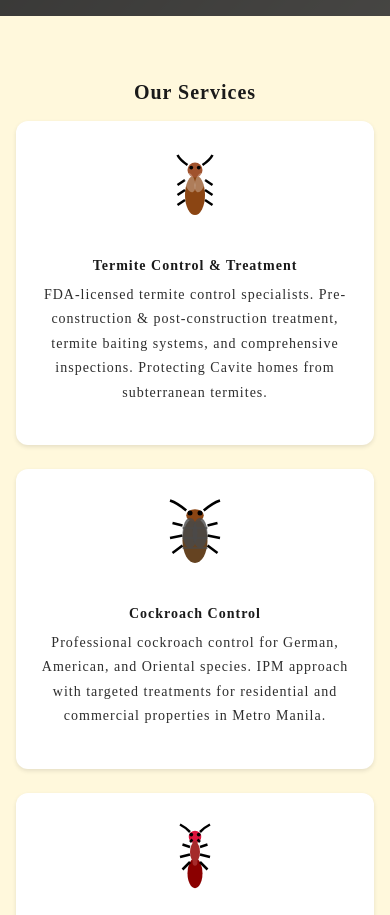
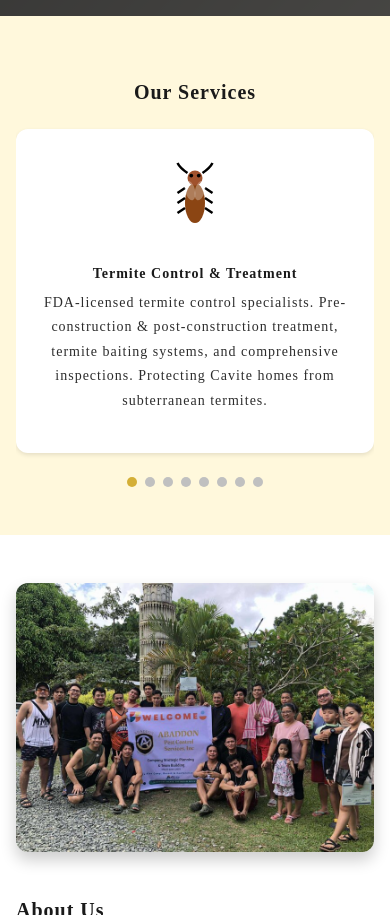
Before and after one commit to Karlito8888/abaddon, an Astro site: page / in a window 390 px wide. Shown: the part 900-1815 px from the top of the page. Built offline with nearby package versions, Linux system fonts and the light colour scheme; Astro itself is replaced by a stand-in of ours; animation ran at ten frames a second.

Commit message:
feat(services): mobile carousel with dots
Below 768 px the grid is a native scroll-snap row, one card per view,
with dots that follow the scroll and jump to a card. Card heights now
come from flex/grid stretch instead of height: 100%.

```diff
--- a/src/components/Services.astro
+++ b/src/components/Services.astro
@@ -82,5 +82,22 @@ const services = [
         ))
       }
     </div>
+    <div class="services__dots" aria-label="Service cards">
+      {services.map((service, i) => <button type="button" aria-label={service.title} aria-current={i === 0 ? "true" : undefined} />)}
+    </div>
   </div>
 </section>
+
+<script>
+  // Mobile carousel: the grid is a native scroll-snap row; the dots follow the scroll and jump to a card.
+  const grid = document.querySelector<HTMLElement>(".services__grid")!;
+  const cards = [...grid.children] as HTMLElement[];
+  const dots = [...document.querySelectorAll<HTMLButtonElement>(".services__dots button")];
+  const mark = (index: number) => dots.forEach((dot, i) => (i === index ? dot.setAttribute("aria-current", "true") : dot.removeAttribute("aria-current")));
+  grid.addEventListener(
+    "scroll",
+    () => mark(Math.round((grid.scrollLeft / (grid.scrollWidth - grid.clientWidth)) * (cards.length - 1))),
+    { passive: true },
+  );
+  dots.forEach((dot, i) => dot.addEventListener("click", () => cards[i].scrollIntoView({ inline: "center", block: "nearest", behavior: "smooth" })));
+</script>
--- a/src/components/Services.css
+++ b/src/components/Services.css
@@ -2,10 +2,45 @@
   background-color: var(--color-bg-secondary);
 }
 
+/* Below 768 px: one card per view, native horizontal scroll with snap; dots below (Services.astro). */
 .services__grid {
-  display: grid;
-  grid-template-columns: 1fr;
-  gap: var(--spacing-lg);
+  display: flex;
+  gap: var(--spacing-md);
+  overflow-x: auto;
+  scroll-snap-type: x mandatory;
+  scrollbar-width: none;
+  padding-block: var(--spacing-sm);
+}
+
+.services__grid::-webkit-scrollbar {
+  display: none;
+}
+
+.services__grid > * {
+  flex: 0 0 100%;
+  scroll-snap-align: center;
+}
+
+.services__dots {
+  display: flex;
+  justify-content: center;
+  gap: var(--spacing-sm);
+  margin-top: var(--spacing-md);
+}
+
+.services__dots button {
+  width: 10px;
+  height: 10px;
+  padding: 0;
+  border: none;
+  border-radius: var(--radius-full);
+  background: var(--color-secondary-light-gray);
+  cursor: pointer;
+  transition: background var(--transition-fast);
+}
+
+.services__dots button[aria-current="true"] {
+  background: var(--color-primary-gold);
 }
 
 .services__card {
@@ -18,7 +53,6 @@
   display: flex;
   flex-direction: column;
   align-items: center;
-  height: 100%;
 }
 
 .services__card:hover {
@@ -52,7 +86,15 @@
 
 @media (min-width: 768px) {
   .services__grid {
+    display: grid;
     grid-template-columns: repeat(2, 1fr);
+    gap: var(--spacing-lg);
+    overflow: visible;
+    padding-block: 0;
+  }
+
+  .services__dots {
+    display: none;
   }
 
   .section-title {
```
